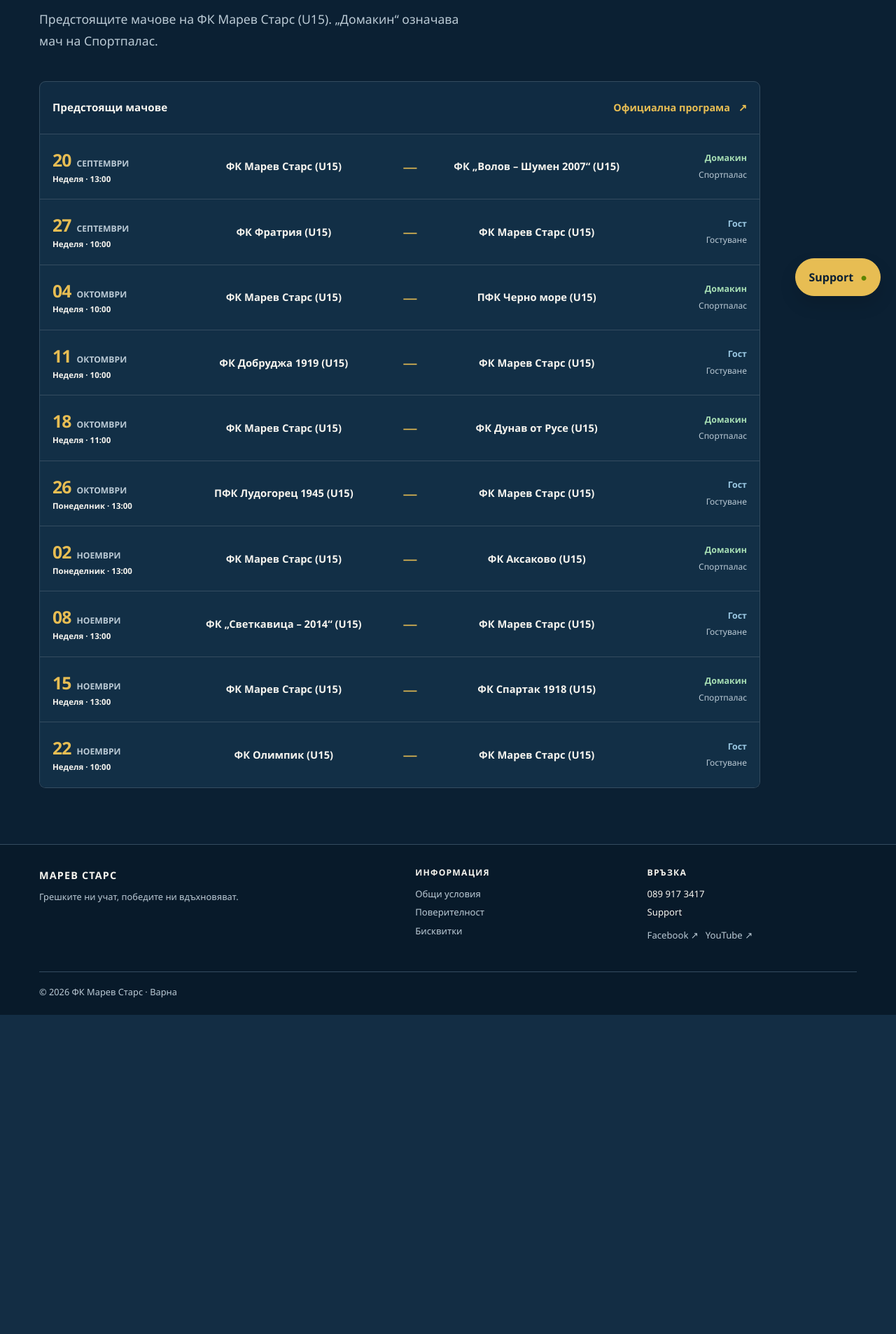
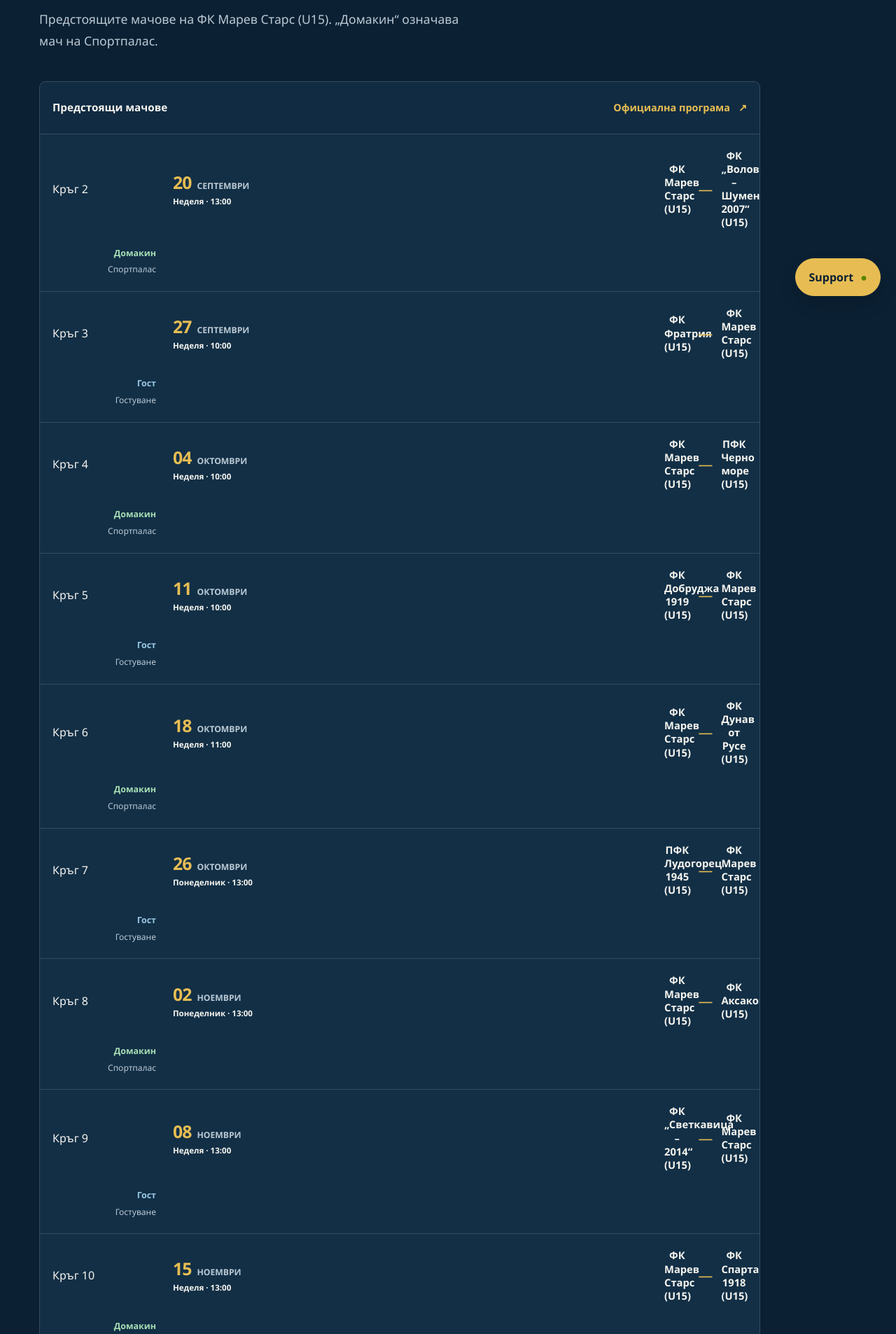
Before and after one commit to martiparty2000/marevstars.com, a Django app: page /programa/ in a window 1280 px wide. Shown: the part 355-2261 px from the top of the page at 70% size. Before the commit the page ends 1805 px from the top, so only its background shows below. Run offline with Django 5.2, Linux system fonts and the light colour scheme.

Commit message:
Add round numbers to U15 fixtures

```diff
--- a/templates/fixtures.html
+++ b/templates/fixtures.html
@@ -9,16 +9,16 @@
 <section class="fixtures" aria-label="Програма на мачовете">
     <div class="fixtures-intro"><strong>Предстоящи мачове</strong><a class="text-link" href="https://bfu-tournaments.com/tournaments/2/387/?tid=98&amp;season=1440&amp;view=upcoming-matches" target="_blank" rel="noopener noreferrer">Официална програма <span aria-hidden="true">↗</span></a></div>
     <ol class="fixtures-list">
-        <li class="fixture fixture-home"><time datetime="2026-09-20"><span>20</span> септември<small>Неделя · 13:00</small></time><div class="fixture-teams"><strong>ФК Марев Старс (U15)</strong><span>—</span><strong>ФК „Волов – Шумен 2007“ (U15)</strong></div><div class="fixture-place"><b>Домакин</b><span>Спортпалас</span></div></li>
-        <li class="fixture fixture-away"><time datetime="2026-09-27"><span>27</span> септември<small>Неделя · 10:00</small></time><div class="fixture-teams"><strong>ФК Фратрия (U15)</strong><span>—</span><strong>ФК Марев Старс (U15)</strong></div><div class="fixture-place"><b>Гост</b><span>Гостуване</span></div></li>
-        <li class="fixture fixture-home"><time datetime="2026-10-04"><span>04</span> октомври<small>Неделя · 10:00</small></time><div class="fixture-teams"><strong>ФК Марев Старс (U15)</strong><span>—</span><strong>ПФК Черно море (U15)</strong></div><div class="fixture-place"><b>Домакин</b><span>Спортпалас</span></div></li>
-        <li class="fixture fixture-away"><time datetime="2026-10-11"><span>11</span> октомври<small>Неделя · 10:00</small></time><div class="fixture-teams"><strong>ФК Добруджа 1919 (U15)</strong><span>—</span><strong>ФК Марев Старс (U15)</strong></div><div class="fixture-place"><b>Гост</b><span>Гостуване</span></div></li>
-        <li class="fixture fixture-home"><time datetime="2026-10-18"><span>18</span> октомври<small>Неделя · 11:00</small></time><div class="fixture-teams"><strong>ФК Марев Старс (U15)</strong><span>—</span><strong>ФК Дунав от Русе (U15)</strong></div><div class="fixture-place"><b>Домакин</b><span>Спортпалас</span></div></li>
-        <li class="fixture fixture-away"><time datetime="2026-10-26"><span>26</span> октомври<small>Понеделник · 13:00</small></time><div class="fixture-teams"><strong>ПФК Лудогорец 1945 (U15)</strong><span>—</span><strong>ФК Марев Старс (U15)</strong></div><div class="fixture-place"><b>Гост</b><span>Гостуване</span></div></li>
-        <li class="fixture fixture-home"><time datetime="2026-11-02"><span>02</span> ноември<small>Понеделник · 13:00</small></time><div class="fixture-teams"><strong>ФК Марев Старс (U15)</strong><span>—</span><strong>ФК Аксаково (U15)</strong></div><div class="fixture-place"><b>Домакин</b><span>Спортпалас</span></div></li>
-        <li class="fixture fixture-away"><time datetime="2026-11-08"><span>08</span> ноември<small>Неделя · 13:00</small></time><div class="fixture-teams"><strong>ФК „Светкавица – 2014“ (U15)</strong><span>—</span><strong>ФК Марев Старс (U15)</strong></div><div class="fixture-place"><b>Гост</b><span>Гостуване</span></div></li>
-        <li class="fixture fixture-home"><time datetime="2026-11-15"><span>15</span> ноември<small>Неделя · 13:00</small></time><div class="fixture-teams"><strong>ФК Марев Старс (U15)</strong><span>—</span><strong>ФК Спартак 1918 (U15)</strong></div><div class="fixture-place"><b>Домакин</b><span>Спортпалас</span></div></li>
-        <li class="fixture fixture-away"><time datetime="2026-11-22"><span>22</span> ноември<small>Неделя · 10:00</small></time><div class="fixture-teams"><strong>ФК Олимпик (U15)</strong><span>—</span><strong>ФК Марев Старс (U15)</strong></div><div class="fixture-place"><b>Гост</b><span>Гостуване</span></div></li>
+        <li class="fixture fixture-home"><p class="fixture-round">Кръг 2</p><time datetime="2026-09-20"><span>20</span> септември<small>Неделя · 13:00</small></time><div class="fixture-teams"><strong>ФК Марев Старс (U15)</strong><span>—</span><strong>ФК „Волов – Шумен 2007“ (U15)</strong></div><div class="fixture-place"><b>Домакин</b><span>Спортпалас</span></div></li>
+        <li class="fixture fixture-away"><p class="fixture-round">Кръг 3</p><time datetime="2026-09-27"><span>27</span> септември<small>Неделя · 10:00</small></time><div class="fixture-teams"><strong>ФК Фратрия (U15)</strong><span>—</span><strong>ФК Марев Старс (U15)</strong></div><div class="fixture-place"><b>Гост</b><span>Гостуване</span></div></li>
+        <li class="fixture fixture-home"><p class="fixture-round">Кръг 4</p><time datetime="2026-10-04"><span>04</span> октомври<small>Неделя · 10:00</small></time><div class="fixture-teams"><strong>ФК Марев Старс (U15)</strong><span>—</span><strong>ПФК Черно море (U15)</strong></div><div class="fixture-place"><b>Домакин</b><span>Спортпалас</span></div></li>
+        <li class="fixture fixture-away"><p class="fixture-round">Кръг 5</p><time datetime="2026-10-11"><span>11</span> октомври<small>Неделя · 10:00</small></time><div class="fixture-teams"><strong>ФК Добруджа 1919 (U15)</strong><span>—</span><strong>ФК Марев Старс (U15)</strong></div><div class="fixture-place"><b>Гост</b><span>Гостуване</span></div></li>
+        <li class="fixture fixture-home"><p class="fixture-round">Кръг 6</p><time datetime="2026-10-18"><span>18</span> октомври<small>Неделя · 11:00</small></time><div class="fixture-teams"><strong>ФК Марев Старс (U15)</strong><span>—</span><strong>ФК Дунав от Русе (U15)</strong></div><div class="fixture-place"><b>Домакин</b><span>Спортпалас</span></div></li>
+        <li class="fixture fixture-away"><p class="fixture-round">Кръг 7</p><time datetime="2026-10-26"><span>26</span> октомври<small>Понеделник · 13:00</small></time><div class="fixture-teams"><strong>ПФК Лудогорец 1945 (U15)</strong><span>—</span><strong>ФК Марев Старс (U15)</strong></div><div class="fixture-place"><b>Гост</b><span>Гостуване</span></div></li>
+        <li class="fixture fixture-home"><p class="fixture-round">Кръг 8</p><time datetime="2026-11-02"><span>02</span> ноември<small>Понеделник · 13:00</small></time><div class="fixture-teams"><strong>ФК Марев Старс (U15)</strong><span>—</span><strong>ФК Аксаково (U15)</strong></div><div class="fixture-place"><b>Домакин</b><span>Спортпалас</span></div></li>
+        <li class="fixture fixture-away"><p class="fixture-round">Кръг 9</p><time datetime="2026-11-08"><span>08</span> ноември<small>Неделя · 13:00</small></time><div class="fixture-teams"><strong>ФК „Светкавица – 2014“ (U15)</strong><span>—</span><strong>ФК Марев Старс (U15)</strong></div><div class="fixture-place"><b>Гост</b><span>Гостуване</span></div></li>
+        <li class="fixture fixture-home"><p class="fixture-round">Кръг 10</p><time datetime="2026-11-15"><span>15</span> ноември<small>Неделя · 13:00</small></time><div class="fixture-teams"><strong>ФК Марев Старс (U15)</strong><span>—</span><strong>ФК Спартак 1918 (U15)</strong></div><div class="fixture-place"><b>Домакин</b><span>Спортпалас</span></div></li>
+        <li class="fixture fixture-away"><p class="fixture-round">Кръг 11</p><time datetime="2026-11-22"><span>22</span> ноември<small>Неделя · 10:00</small></time><div class="fixture-teams"><strong>ФК Олимпик (U15)</strong><span>—</span><strong>ФК Марев Старс (U15)</strong></div><div class="fixture-place"><b>Гост</b><span>Гостуване</span></div></li>
     </ol>
 </section>
 {% endblock %}
```
